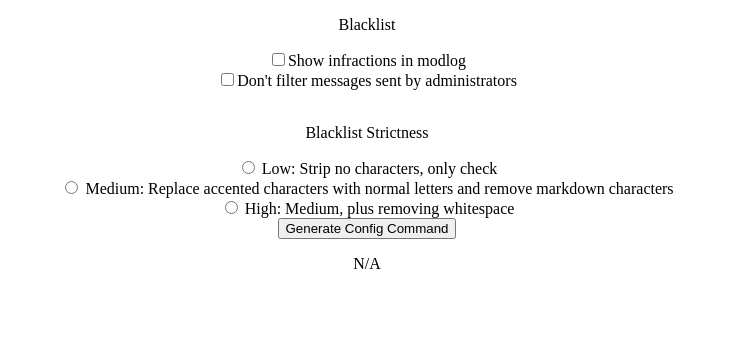
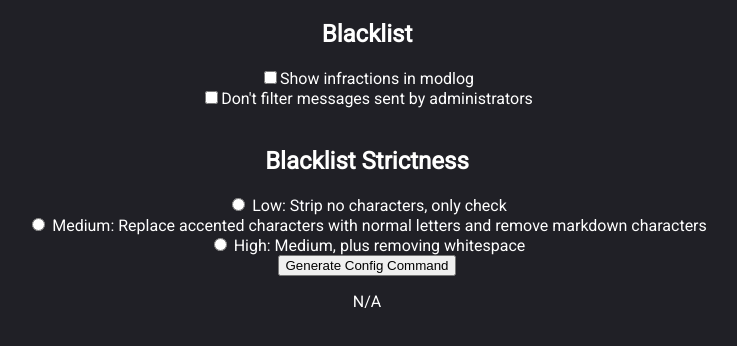
Before and after one commit to ToppleKek/banter-web-cfg, a plain HTML site: page index.html in a window 1280 px wide. Shown: the whole page, without its empty margins (273-1010 px from the left). Drawn offline with Linux system fonts and the light colour scheme.

Commit message:
BLACK BACKGROUNDgit add index.html git add index.html git add index.html

```diff
--- a/index.html
+++ b/index.html
@@ -1,18 +1,26 @@
 <!DOCTYPE html>
 <html lang="en">
 <script src="configGenerator.js"></script>
+<link href="https://fonts.googleapis.com/css?family=Roboto" rel="stylesheet">
+<style>
+    body {
+        background-color: #202026;
+        font-family: 'Roboto', sans-serif;
+        color: white;
+    }
+</style>
 <head>
     <meta charset="UTF-8">
     <title>Banter Web Configuration</title>
 </head>
 <body onload="loadConfig()">
-    <p style="text-align: center">Blacklist</p>
+    <h2 style="text-align: center">Blacklist</h2>
     <div style="text-align: center" id="blacklist">
         <input type="checkbox" id="blacklistShowInfractions">Show infractions in modlog<br>
         <input type="checkbox" id="blacklistIgnoreAdmins">Don't filter messages sent by administrators<br>
         <br>
     </div>
-    <p style="text-align: center">Blacklist Strictness</p>
+    <h2 style="text-align: center">Blacklist Strictness</h2>
     <div style="text-align: center" id="blacklistStrict">
         <input type="radio" id="blLevelLow" name="blLevel" value="low">
         <label for="blLevelLow">Low: Strip no characters, only check</label>
```
